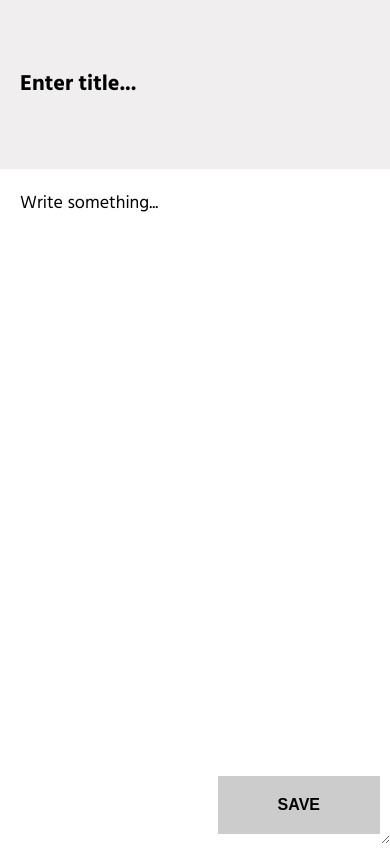
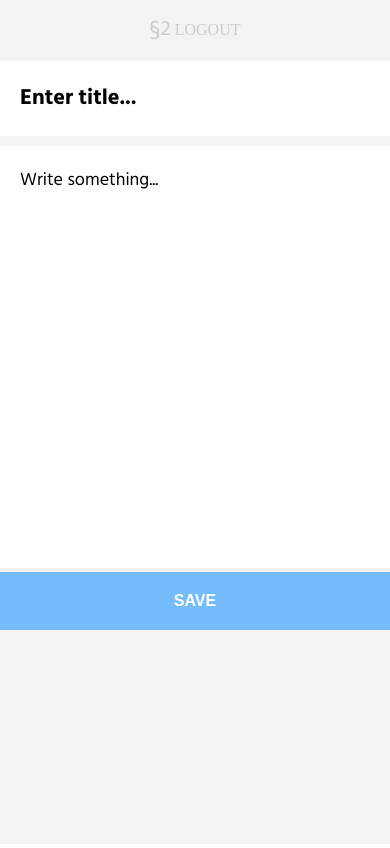
Before and after one commit to michaljach/section2, a PHP site: page /section2/templates/default/admin_index.php in a window 390 px wide. After the commit the page ends 630 px from the top, so only its background shows below. Run offline with PHP 8.4, Linux system fonts and the light colour scheme; some libraries are stand-ins or nearby versions; some web fonts are replaced.

Commit message:
admin design

```diff
--- a/templates/default/admin_index.php
+++ b/templates/default/admin_index.php
@@ -17,6 +17,10 @@
         </script>
     </head>
     <body>
+        <header>
+            <h1>§2</h1>
+            <span><a href="logout">Logout</a></span>
+        </header>
         <input id="input-title" type="text" value="Enter title...">
         <textarea id="input-text">Write something...</textarea>
         <button id="input-save">SAVE</button>
--- a/templates/default/css/style_admin.css
+++ b/templates/default/css/style_admin.css
@@ -3,17 +3,39 @@ html {
     height: 100%;
 }
 body {
-    width: 100%;
+    width: 60%;
     height: 100%;
-    margin: 0;
+    margin: 0 auto;
     padding: 0;
+    background: #f3f3f3;
+}
+header {
+    overflow: hidden;
+    font-weight: normal;
+    text-transform: uppercase;
+    text-align: center;
+    width: 40%;
+    margin: 0 auto;
+    border-bottom: 1px solid #e7e5e5;
+    margin-bottom: 40px;
+}
+header h1 {
+    font-family: 'Hind', sans-serif;
+    font-weight: normal;
+    font-size: 50px;
+    color: #ccc;
+}
+header a {
+    color: #ccc;
+    text-decoration: none;
+}
+header a:hover {
+    color: #333;
 }
 #input-title {
     font-family: 'Hind', sans-serif;
     font-weight: bold;
     width: 100%;
-    height: 20%;
-    background: #f0eeee;
     padding: 20px;
     border: 0;
     font-size: 22px;
@@ -21,11 +43,12 @@ body {
     -webkit-box-sizing: border-box;
     -moz-box-sizing: border-box;
     box-sizing: border-box;
+    margin-bottom: 10px;
 }
 #input-text {
     font-family: 'Hind', sans-serif;
     width: 100%;
-    height: 80%;
+    height: 50%;
     border: 0;
     font-size: 18px;
     padding: 20px;
@@ -33,18 +56,38 @@ body {
     -webkit-box-sizing: border-box;
     -moz-box-sizing: border-box;
     box-sizing: border-box;
+    resize: none;
 }
 #input-save {
-    position: absolute;
-    bottom: 10px;
-    right: 10px;
-    background: #ccc;
+    background: #75bdfa;
+    color: #fff;
     border: 0;
     padding: 20px 60px;
     font-weight: bold;
     cursor: pointer;
     font-size: 16px;
+    float: right;
+    margin: 20px 0;
 }
-.input-password {
-
+@media all and (max-width: 699px){
+    body {
+        width: 100%;
+    }
+    header {
+        width: 100%;
+        margin: 0;
+        border: 0;
+    }
+    header h1 {
+        font-size: 21px;
+        display: inline;
+    }
+    header span {
+        display: inline;
+        line-height: 3.8em;
+    }
+    #input-save {
+        width: 100%;
+        margin: 0;
+    }
 }
```
Also changed, not shown: index.php (+8 -8 lines).
